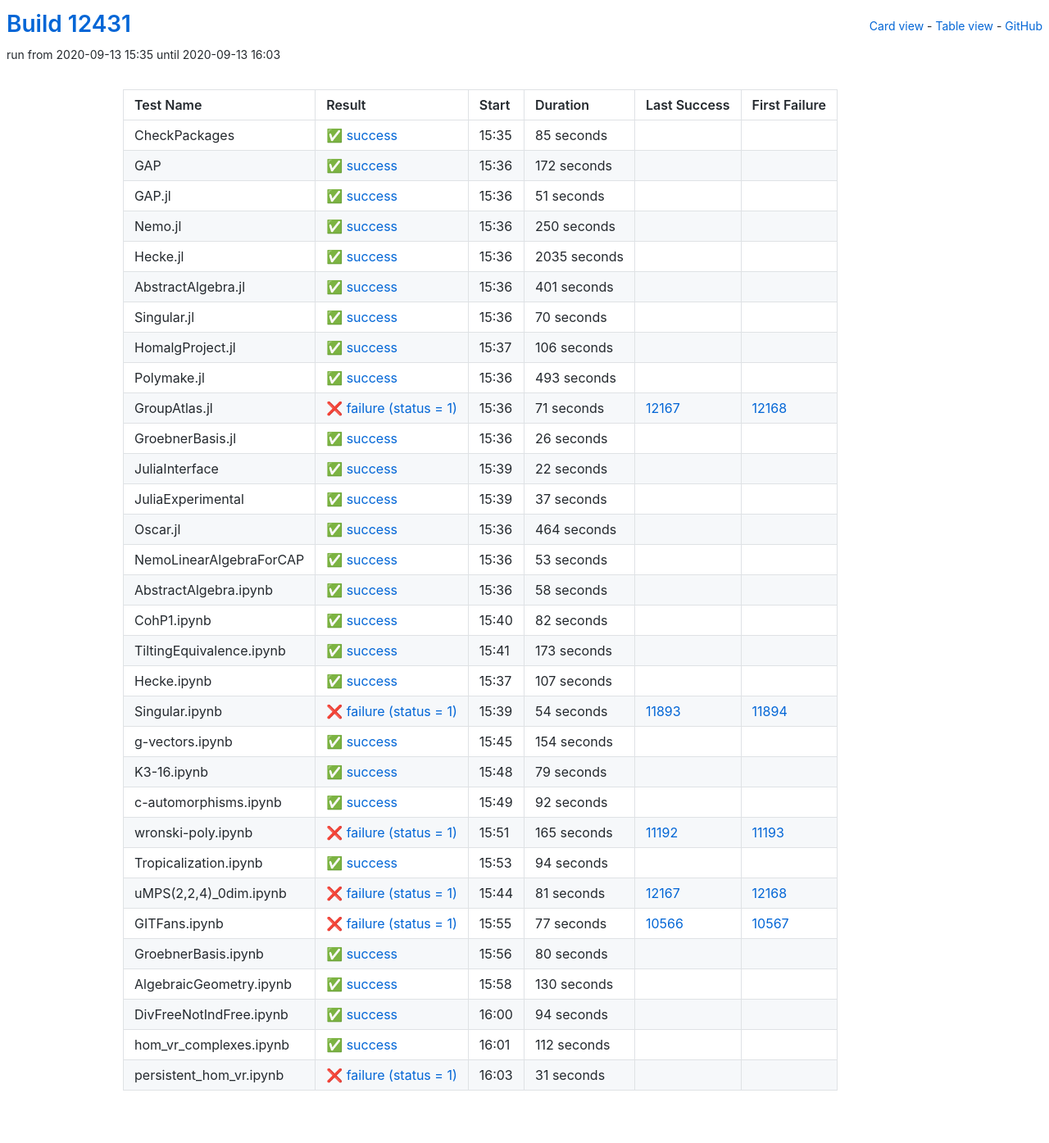
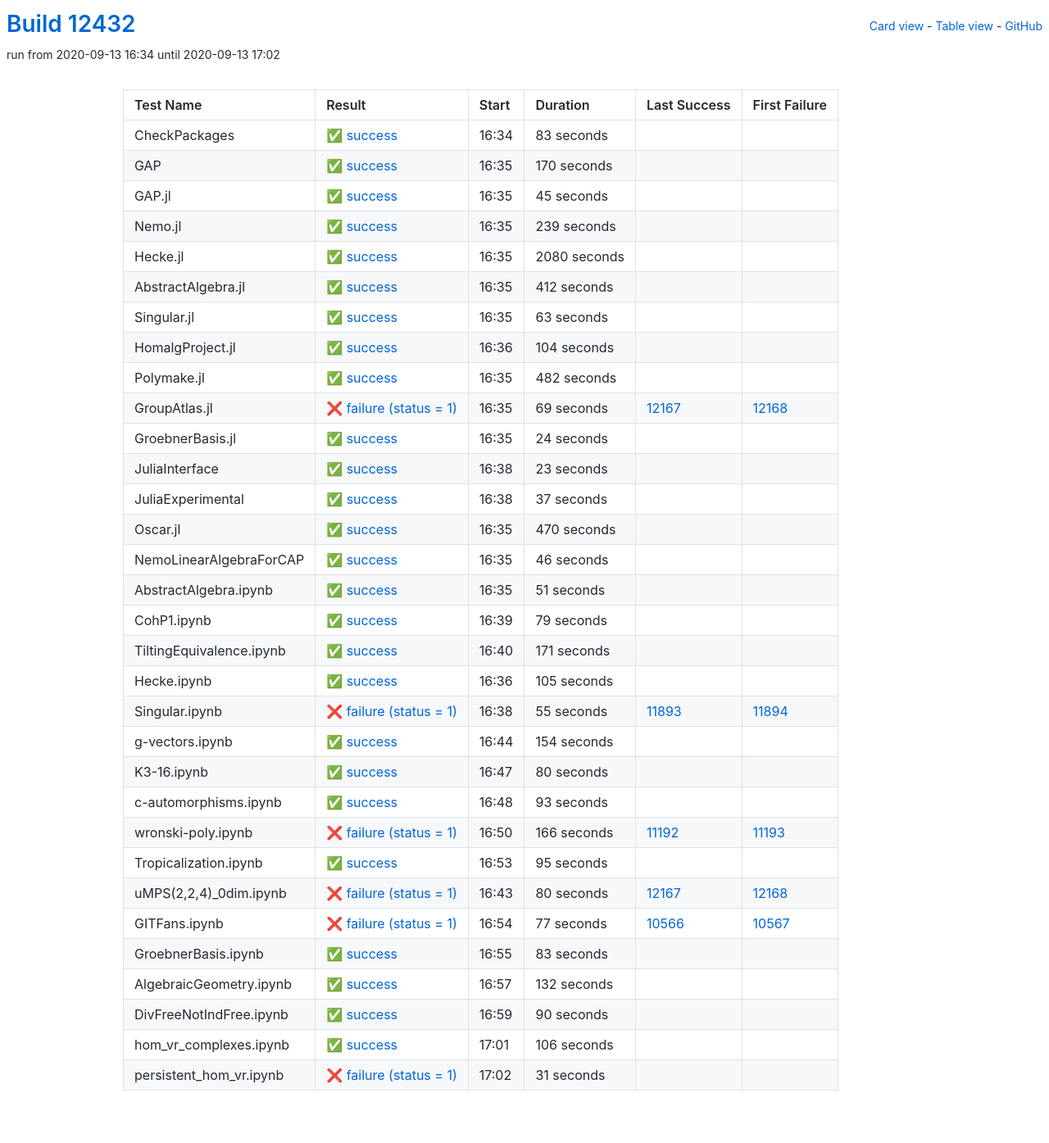
Before and after one commit to oscar-system/oscar-ci-status, a Jekyll site: the page built from table.html, in a window 1280 px wide. Shown: the whole page at 82% size. Built offline with Jekyll 4.4.1, drawn with Linux system fonts in a browser that asks for light colours.

Commit message:
Build #12432

```diff
--- a/_data/ci.yml
+++ b/_data/ci.yml
@@ -1,6 +1,6 @@
 ---
-build: 12431
-build_url: https://oscarci.mathematik.uni-kl.de/job/oscar/12431/
+build: 12432
+build_url: https://oscarci.mathematik.uni-kl.de/job/oscar/12432/
 job: oscar
 organization: oscar-system
 repo: oscar-ci-status
@@ -8,152 +8,152 @@
 tests:
 - name: CheckPackages
   id: checkpackages
-  log: https://oscarci.mathematik.uni-kl.de/job/oscar/12431/artifact/logs/build-12431/CheckPackages.log
-  start: 2020-09-13 15:35
+  log: https://oscarci.mathematik.uni-kl.de/job/oscar/12432/artifact/logs/build-12432/CheckPackages.log
+  start: 2020-09-13 16:34
   success: true
   exitcode: 0
   status: success
-  duration: 85
+  duration: 83
   last_success: false
   last_success_url:
   first_failure: false
   first_failure_url:
 - name: GAP
   id: gap
-  log: https://oscarci.mathematik.uni-kl.de/job/oscar/12431/artifact/logs/build-12431/GAP.log
-  start: 2020-09-13 15:36
+  log: https://oscarci.mathematik.uni-kl.de/job/oscar/12432/artifact/logs/build-12432/GAP.log
+  start: 2020-09-13 16:35
   success: true
   exitcode: 0
   status: success
-  duration: 172
+  duration: 170
   last_success: false
   last_success_url:
   first_failure: false
   first_failure_url:
 - name: GAP.jl
   id: gap-jl
-  log: https://oscarci.mathematik.uni-kl.de/job/oscar/12431/artifact/logs/build-12431/GAP.jl.log
-  start: 2020-09-13 15:36
+  log: https://oscarci.mathematik.uni-kl.de/job/oscar/12432/artifact/logs/build-12432/GAP.jl.log
+  start: 2020-09-13 16:35
   success: true
   exitcode: 0
   status: success
-  duration: 51
+  duration: 45
   last_success: false
   last_success_url:
   first_failure: false
   first_failure_url:
 - name: Nemo.jl
   id: nemo-jl
-  log: https://oscarci.mathematik.uni-kl.de/job/oscar/12431/artifact/logs/build-12431/Nemo.jl.log
-  start: 2020-09-13 15:36
+  log: https://oscarci.mathematik.uni-kl.de/job/oscar/12432/artifact/logs/build-12432/Nemo.jl.log
+  start: 2020-09-13 16:35
   success: true
   exitcode: 0
   status: success
-  duration: 250
+  duration: 239
   last_success: false
   last_success_url:
   first_failure: false
   first_failure_url:
 - name: Hecke.jl
   id: hecke-jl
-  log: https://oscarci.mathematik.uni-kl.de/job/oscar/12431/artifact/logs/build-12431/Hecke.jl.log
-  start: 2020-09-13 15:36
+  log: https://oscarci.mathematik.uni-kl.de/job/oscar/12432/artifact/logs/build-12432/Hecke.jl.log
+  start: 2020-09-13 16:35
   success: true
   exitcode: 0
   status: success
-  duration: 2035
+  duration: 2080
   last_success: false
   last_success_url:
   first_failure: false
   first_failure_url:
 - name: AbstractAlgebra.jl
   id: abstractalgebra-jl
-  log: https://oscarci.mathematik.uni-kl.de/job/oscar/12431/artifact/logs/build-12431/AbstractAlgebra.jl.log
-  start: 2020-09-13 15:36
+  log: https://oscarci.mathematik.uni-kl.de/job/oscar/12432/artifact/logs/build-12432/AbstractAlgebra.jl.log
+  start: 2020-09-13 16:35
   success: true
   exitcode: 0
   status: success
-  duration: 401
+  duration: 412
   last_success: false
   last_success_url:
   first_failure: false
   first_failure_url:
 - name: Singular.jl
   id: singular-jl
-  log: https://oscarci.mathematik.uni-kl.de/job/oscar/12431/artifact/logs/build-12431/Singular.jl.log
-  start: 2020-09-13 15:36
+  log: https://oscarci.mathematik.uni-kl.de/job/oscar/12432/artifact/logs/build-12432/Singular.jl.log
+  start: 2020-09-13 16:35
   success: true
   exitcode: 0
   status: success
-  duration: 70
+  duration: 63
   last_success: false
   last_success_url:
   first_failure: false
   first_failure_url:
 - name: HomalgProject.jl
   id: homalgproject-jl
-  log: https://oscarci.mathematik.uni-kl.de/job/oscar/12431/artifact/logs/build-12431/HomalgProject.jl.log
-  start: 2020-09-13 15:37
+  log: https://oscarci.mathematik.uni-kl.de/job/oscar/12432/artifact/logs/build-12432/HomalgProject.jl.log
+  start: 2020-09-13 16:36
   success: true
   exitcode: 0
   status: success
-  duration: 106
+  duration: 104
   last_success: false
   last_success_url:
   first_failure: false
   first_failure_url:
 - name: Polymake.jl
   id: polymake-jl
-  log: https://oscarci.mathematik.uni-kl.de/job/oscar/12431/artifact/logs/build-12431/Polymake.jl.log
-  start: 2020-09-13 15:36
+  log: https://oscarci.mathematik.uni-kl.de/job/oscar/12432/artifact/logs/build-12432/Polymake.jl.log
+  start: 2020-09-13 16:35
   success: true
   exitcode: 0
   status: success
-  duration: 493
+  duration: 482
   last_success: false
   last_success_url:
   first_failure: false
   first_failure_url:
 - name: GroupAtlas.jl
   id: groupatlas-jl
-  log: https://oscarci.mathematik.uni-kl.de/job/oscar/12431/artifact/logs/build-12431/GroupAtlas.jl.log
-  start: 2020-09-13 15:36
+  log: https://oscarci.mathematik.uni-kl.de/job/oscar/12432/artifact/logs/build-12432/GroupAtlas.jl.log
+  start: 2020-09-13 16:35
   success: false
   exitcode: 1
   status: failure
-  duration: 71
+  duration: 69
   last_success: 12167
   last_success_url: https://oscarci.mathematik.uni-kl.de/job/oscar/12167/
   first_failure: 12168
   first_failure_url: https://oscarci.mathematik.uni-kl.de/job/oscar/12168/
 - name: GroebnerBasis.jl
   id: groebnerbasis-jl
-  log: https://oscarci.mathematik.uni-kl.de/job/oscar/12431/artifact/logs/build-12431/GroebnerBasis.jl.log
-  start: 2020-09-13 15:36
+  log: https://oscarci.mathematik.uni-kl.de/job/oscar/12432/artifact/logs/build-12432/GroebnerBasis.jl.log
+  start: 2020-09-13 16:35
   success: true
   exitcode: 0
   status: success
-  duration: 26
+  duration: 24
   last_success: false
   last_success_url:
   first_failure: false
   first_failure_url:
 - name: JuliaInterface
   id: juliainterface
-  log: https://oscarci.mathematik.uni-kl.de/job/oscar/12431/artifact/logs/build-12431/JuliaInterface.log
-  start: 2020-09-13 15:39
+  log: https://oscarci.mathematik.uni-kl.de/job/oscar/12432/artifact/logs/build-12432/JuliaInterface.log
+  start: 2020-09-13 16:38
   success: true
   exitcode: 0
   status: success
-  duration: 22
+  duration: 23
   last_success: false
   last_success_url:
   first_failure: false
   first_failure_url:
 - name: JuliaExperimental
   id: juliaexperimental
-  log: https://oscarci.mathematik.uni-kl.de/job/oscar/12431/artifact/logs/build-12431/JuliaExperimental.log
-  start: 2020-09-13 15:39
+  log: https://oscarci.mathematik.uni-kl.de/job/oscar/12432/artifact/logs/build-12432/JuliaExperimental.log
+  start: 2020-09-13 16:38
   success: true
   exitcode: 0
   status: success
@@ -164,92 +164,92 @@
   first_failure_url:
 - name: Oscar.jl
   id: oscar-jl
-  log: https://oscarci.mathematik.uni-kl.de/job/oscar/12431/artifact/logs/build-12431/Oscar.jl.log
-  start: 2020-09-13 15:36
+  log: https://oscarci.mathematik.uni-kl.de/job/oscar/12432/artifact/logs/build-12432/Oscar.jl.log
+  start: 2020-09-13 16:35
   success: true
   exitcode: 0
   status: success
-  duration: 464
+  duration: 470
   last_success: false
   last_success_url:
   first_failure: false
   first_failure_url:
 - name: NemoLinearAlgebraForCAP
   id: nemolinearalgebraforcap
-  log: https://oscarci.mathematik.uni-kl.de/job/oscar/12431/artifact/logs/build-12431/NemoLinearAlgebraForCAP.log
-  start: 2020-09-13 15:36
+  log: https://oscarci.mathematik.uni-kl.de/job/oscar/12432/artifact/logs/build-12432/NemoLinearAlgebraForCAP.log
+  start: 2020-09-13 16:35
   success: true
   exitcode: 0
   status: success
-  duration: 53
+  duration: 46
   last_success: false
   last_success_url:
   first_failure: false
   first_failure_url:
 - name: AbstractAlgebra.ipynb
   id: abstractalgebra-ipynb
-  log: https://oscarci.mathematik.uni-kl.de/job/oscar/12431/artifact/logs/build-12431/AbstractAlgebra.ipynb.log
-  start: 2020-09-13 15:36
+  log: https://oscarci.mathematik.uni-kl.de/job/oscar/12432/artifact/logs/build-12432/AbstractAlgebra.ipynb.log
+  start: 2020-09-13 16:35
   success: true
   exitcode: 0
   status: success
-  duration: 58
+  duration: 51
   last_success: false
   last_success_url:
   first_failure: false
   first_failure_url:
 - name: CohP1.ipynb
   id: cohp1-ipynb
-  log: https://oscarci.mathematik.uni-kl.de/job/oscar/12431/artifact/logs/build-12431/CohP1.ipynb.log
-  start: 2020-09-13 15:40
+  log: https://oscarci.mathematik.uni-kl.de/job/oscar/12432/artifact/logs/build-12432/CohP1.ipynb.log
+  start: 2020-09-13 16:39
   success: true
   exitcode: 0
   status: success
-  duration: 82
+  duration: 79
   last_success: false
   last_success_url:
   first_failure: false
   first_failure_url:
 - name: TiltingEquivalence.ipynb
   id: tiltingequivalence-ipynb
-  log: https://oscarci.mathematik.uni-kl.de/job/oscar/12431/artifact/logs/build-12431/TiltingEquivalence.ipynb.log
-  start: 2020-09-13 15:41
+  log: https://oscarci.mathematik.uni-kl.de/job/oscar/12432/artifact/logs/build-12432/TiltingEquivalence.ipynb.log
+  start: 2020-09-13 16:40
   success: true
   exitcode: 0
   status: success
-  duration: 173
+  duration: 171
   last_success: false
   last_success_url:
   first_failure: false
   first_failure_url:
 - name: Hecke.ipynb
   id: hecke-ipynb
-  log: https://oscarci.mathematik.uni-kl.de/job/oscar/12431/artifact/logs/build-12431/Hecke.ipynb.log
-  start: 2020-09-13 15:37
+  log: https://oscarci.mathematik.uni-kl.de/job/oscar/12432/artifact/logs/build-12432/Hecke.ipynb.log
+  start: 2020-09-13 16:36
   success: true
   exitcode: 0
   status: success
-  duration: 107
+  duration: 105
   last_success: false
   last_success_url:
   first_failure: false
   first_failure_url:
 - name: Singular.ipynb
   id: singular-ipynb
-  log: https://oscarci.mathematik.uni-kl.de/job/oscar/12431/artifact/logs/build-12431/Singular.ipynb.log
-  start: 2020-09-13 15:39
+  log: https://oscarci.mathematik.uni-kl.de/job/oscar/12432/artifact/logs/build-12432/Singular.ipynb.log
+  start: 2020-09-13 16:38
   success: false
   exitcode: 1
   status: failure
-  duration: 54
+  duration: 55
   last_success: 11893
   last_success_url: https://oscarci.mathematik.uni-kl.de/job/oscar/11893/
   first_failure: 11894
   first_failure_url: https://oscarci.mathematik.uni-kl.de/job/oscar/11894/
 - name: g-vectors.ipynb
   id: g-vectors-ipynb
-  log: https://oscarci.mathematik.uni-kl.de/job/oscar/12431/artifact/logs/build-12431/g-vectors.ipynb.log
-  start: 2020-09-13 15:45
+  log: https://oscarci.mathematik.uni-kl.de/job/oscar/12432/artifact/logs/build-12432/g-vectors.ipynb.log
+  start: 2020-09-13 16:44
   success: true
   exitcode: 0
   status: success
@@ -260,68 +260,68 @@
   first_failure_url:
 - name: K3-16.ipynb
   id: k3-16-ipynb
-  log: https://oscarci.mathematik.uni-kl.de/job/oscar/12431/artifact/logs/build-12431/K3-16.ipynb.log
-  start: 2020-09-13 15:48
+  log: https://oscarci.mathematik.uni-kl.de/job/oscar/12432/artifact/logs/build-12432/K3-16.ipynb.log
+  start: 2020-09-13 16:47
   success: true
   exitcode: 0
   status: success
-  duration: 79
+  duration: 80
   last_success: false
   last_success_url:
   first_failure: false
   first_failure_url:
 - name: c-automorphisms.ipynb
   id: c-automorphisms-ipynb
-  log: https://oscarci.mathematik.uni-kl.de/job/oscar/12431/artifact/logs/build-12431/c-automorphisms.ipynb.log
-  start: 2020-09-13 15:49
+  log: https://oscarci.mathematik.uni-kl.de/job/oscar/12432/artifact/logs/build-12432/c-automorphisms.ipynb.log
+  start: 2020-09-13 16:48
   success: true
   exitcode: 0
   status: success
-  duration: 92
+  duration: 93
   last_success: false
   last_success_url:
   first_failure: false
   first_failure_url:
 - name: wronski-poly.ipynb
   id: wronski-poly-ipynb
-  log: https://oscarci.mathematik.uni-kl.de/job/oscar/12431/artifact/logs/build-12431/wronski-poly.ipynb.log
-  start: 2020-09-13 15:51
+  log: https://oscarci.mathematik.uni-kl.de/job/oscar/12432/artifact/logs/build-12432/wronski-poly.ipynb.log
+  start: 2020-09-13 16:50
   success: false
   exitcode: 1
   status: failure
-  duration: 165
+  duration: 166
   last_success: 11192
   last_success_url: https://oscarci.mathematik.uni-kl.de/job/oscar/11192/
   first_failure: 11193
   first_failure_url: https://oscarci.mathematik.uni-kl.de/job/oscar/11193/
 - name: Tropicalization.ipynb
   id: tropicalization-ipynb
-  log: https://oscarci.mathematik.uni-kl.de/job/oscar/12431/artifact/logs/build-12431/Tropicalization.ipynb.log
-  start: 2020-09-13 15:53
+  log: https://oscarci.mathematik.uni-kl.de/job/oscar/12432/artifact/logs/build-12432/Tropicalization.ipynb.log
+  start: 2020-09-13 16:53
   success: true
   exitcode: 0
   status: success
-  duration: 94
+  duration: 95
   last_success: false
   last_success_url:
   first_failure: false
   first_failure_url:
 - name: uMPS(2,2,4)_0dim.ipynb
   id: umps-2-2-4-0dim-ipynb
-  log: https://oscarci.mathematik.uni-kl.de/job/oscar/12431/artifact/logs/build-12431/uMPS-2-2-4-_0dim.ipynb.log
-  start: 2020-09-13 15:44
+  log: https://oscarci.mathematik.uni-kl.de/job/oscar/12432/artifact/logs/build-12432/uMPS-2-2-4-_0dim.ipynb.log
+  start: 2020-09-13 16:43
   success: false
   exitcode: 1
   status: failure
-  duration: 81
+  duration: 80
   last_success: 12167
   last_success_url: https://oscarci.mathematik.uni-kl.de/job/oscar/12167/
   first_failure: 12168
   first_failure_url: https://oscarci.mathematik.uni-kl.de/job/oscar/12168/
 - name: GITFans.ipynb
   id: gitfans-ipynb
-  log: https://oscarci.mathematik.uni-kl.de/job/oscar/12431/artifact/logs/build-12431/GITFans.ipynb.log
-  start: 2020-09-13 15:55
+  log: https://oscarci.mathematik.uni-kl.de/job/oscar/12432/artifact/logs/build-12432/GITFans.ipynb.log
+  start: 2020-09-13 16:54
   success: false
   exitcode: 1
   status: failure
@@ -332,56 +332,56 @@
   first_failure_url: https://oscarci.mathematik.uni-kl.de/job/oscar/10567/
 - name: GroebnerBasis.ipynb
   id: groebnerbasis-ipynb
-  log: https://oscarci.mathematik.uni-kl.de/job/oscar/12431/artifact/logs/build-12431/GroebnerBasis.ipynb.log
-  start: 2020-09-13 15:56
+  log: https://oscarci.mathematik.uni-kl.de/job/oscar/12432/artifact/logs/build-12432/GroebnerBasis.ipynb.log
+  start: 2020-09-13 16:55
   success: true
   exitcode: 0
   status: success
-  duration: 80
+  duration: 83
   last_success: false
   last_success_url:
   first_failure: false
   first_failure_url:
 - name: AlgebraicGeometry.ipynb
   id: algebraicgeometry-ipynb
-  log: https://oscarci.mathematik.uni-kl.de/job/oscar/12431/artifact/logs/build-12431/AlgebraicGeometry.ipynb.log
-  start: 2020-09-13 15:58
+  log: https://oscarci.mathematik.uni-kl.de/job/oscar/12432/artifact/logs/build-12432/AlgebraicGeometry.ipynb.log
+  start: 2020-09-13 16:57
   success: true
   exitcode: 0
   status: success
-  duration: 130
+  duration: 132
   last_success: false
   last_success_url:
   first_failure: false
   first_failure_url:
 - name: DivFreeNotIndFree.ipynb
   id: divfreenotindfree-ipynb
-  log: https://oscarci.mathematik.uni-kl.de/job/oscar/12431/artifact/logs/build-12431/DivFreeNotIndFree.ipynb.log
-  start: 2020-09-13 16:00
+  log: https://oscarci.mathematik.uni-kl.de/job/oscar/12432/artifact/logs/build-12432/DivFreeNotIndFree.ipynb.log
+  start: 2020-09-13 16:59
   success: true
   exitcode: 0
   status: success
-  duration: 94
+  duration: 90
   last_success: false
   last_success_url:
   first_failure: false
   first_failure_url:
 - name: hom_vr_complexes.ipynb
   id: hom-vr-complexes-ipynb
-  log: https://oscarci.mathematik.uni-kl.de/job/oscar/12431/artifact/logs/build-12431/hom_vr_complexes.ipynb.log
-  start: 2020-09-13 16:01
+  log: https://oscarci.mathematik.uni-kl.de/job/oscar/12432/artifact/logs/build-12432/hom_vr_complexes.ipynb.log
+  start: 2020-09-13 17:01
   success: true
   exitcode: 0
   status: success
-  duration: 112
+  duration: 106
   last_success: false
   last_success_url:
   first_failure: false
   first_failure_url:
 - name: persistent_hom_vr.ipynb
   id: persistent-hom-vr-ipynb
-  log: https://oscarci.mathematik.uni-kl.de/job/oscar/12431/artifact/logs/build-12431/persistent_hom_vr.ipynb.log
-  start: 2020-09-13 16:03
+  log: https://oscarci.mathematik.uni-kl.de/job/oscar/12432/artifact/logs/build-12432/persistent_hom_vr.ipynb.log
+  start: 2020-09-13 17:02
   success: false
   exitcode: 1
   status: failure
```
Also changed, not shown: README.md.
